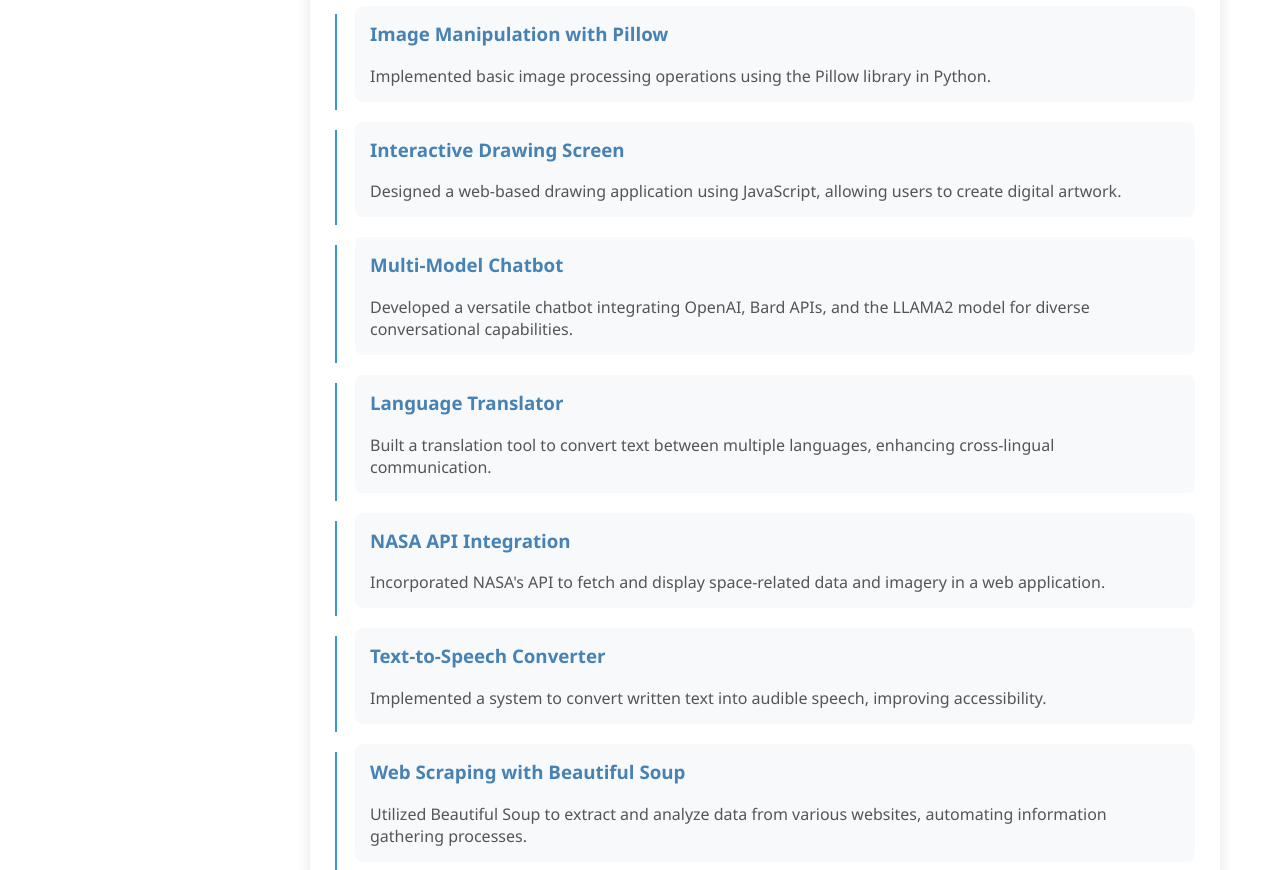
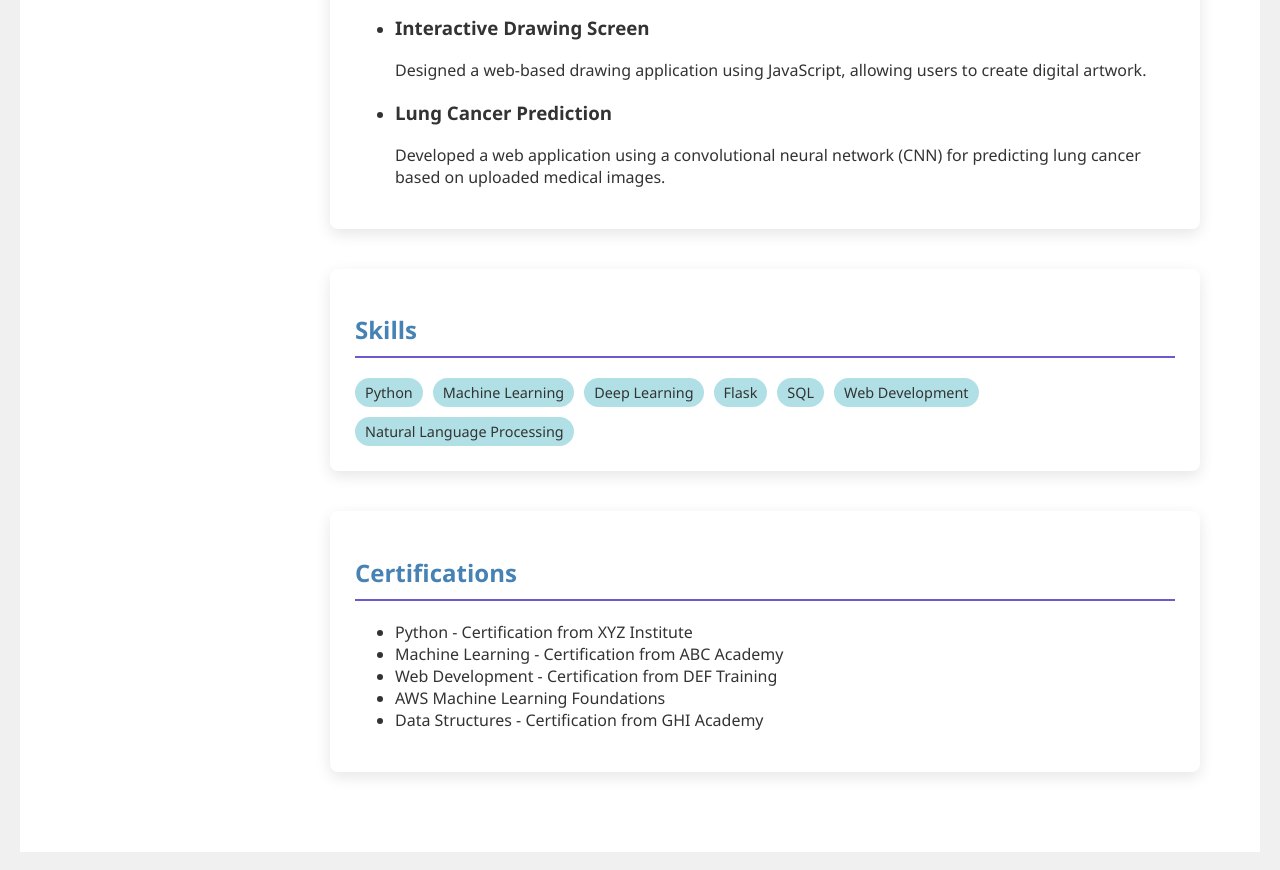
Before and after one commit to harish-AK/Portfolio, a plain HTML site: page index.html in a window 1280 px wide. Shown: the part 1695-2565 px from the top of the page. Drawn offline with Linux system fonts and the light colour scheme.

Commit message:
Update index.html

```diff
--- a/index.html
+++ b/index.html
@@ -12,17 +12,20 @@
         background-color: #f0f0f0;
         color: #333;
     }
+    .site-container {
+        padding: 20px;
+    }
     .container {
         display: flex;
         max-width: 100%;
-        margin: 0;
+        margin: 0 auto;
         background-color: #fff;
     }
     .sidebar {
         width: 250px;
         background-color: #0b0608;
         color: #fff;
-        padding: 30px;
+        padding: 20px;
         position: fixed;
         top: 0;
         bottom: 0;
@@ -31,9 +34,15 @@
     }
     .sidebar img {
         display: block;
-        margin: 0 auto 20px;
+        margin: 0 auto;
         border-radius: 50%;
         border: 3px solid #fff;
+    }
+    .sidebar h1 {
+        text-align: center;
+    }
+    .contact-info, .social-links {
+        text-align: center;
     }
     .content {
         flex: 1;
@@ -47,7 +56,7 @@
         padding: 15px 30px;
         position: fixed;
         top: 0;
-        left: 250px;
+        left: 280px;
         right: 0;
         height: 50px;
         z-index: 1000;
@@ -82,23 +91,6 @@
         padding-bottom: 10px;
         margin-bottom: 20px;
     }
-    .section ul {
-        list-style-type: none;
-        padding-left: 20px;
-    }
-    .section ul li {
-        margin-bottom: 15px;
-        position: relative;
-    }
-    .section ul li::before {
-        content: '';
-        position: absolute;
-        left: -20px;
-        top: 8px;
-        height: 100%;
-        width: 2px;
-        background-color: #3498db;
-    }
     .skills {
         display: flex;
         flex-wrap: wrap;
@@ -117,10 +109,6 @@
         color: #fff;
         transform: translateY(-2px);
     }
-    .contact-info {
-        font-size: 0.9em;
-        margin-bottom: 20px;
-    }
     .social-links a {
         color: #fff;
         text-decoration: none;
@@ -132,33 +120,16 @@
     .social-links a:hover {
         color: #B0E0E6;
     }
-    #projects ul li {
-        background-color: #f8f9fa;
-        padding: 15px;
-        margin-bottom: 20px;
-        transition: background-color 0.3s ease, transform 0.3s ease;
-        border-radius: 8px;
-    }
-    #projects ul li:hover {
-        background-color: #e8e8e8;
-        transform: translateX(5px);
-    }
-    #projects h3 {
-        color: #4682B4;
-        margin-top: 0;
-    }
-    #projects p {
-        margin-bottom: 0;
-        color: #555;
-    }
 </style>
 </head>
 <body>
+<div class="site-container">
     <div class="container">
         <div class="sidebar">
             <img src="profile.png" alt="Harish AK" width="150">
+            <h1>Harish AK</h1>
+
             <div class="contact-info">
-            <p>+91 9361107996</p>
                 <p>harishak1607@gmail.com</p>
                 <p>Chennai, India</p>
             </div>
@@ -169,7 +140,6 @@
             </div>
         </div>
         <header>
-        <h1 style="padding-left: 30px;">Harish AK</h1>
             <nav>
                 <a href="#about-me">About Me</a>
                 <a href="#education">Education</a>
@@ -243,49 +213,48 @@
                         <p>Designed a web-based drawing application using JavaScript, allowing users to create digital artwork.</p>
                     </li>
                     <li>
-                    <h3>Multi-Model Chatbot</h3>
-                    <p>Developed a versatile chatbot integrating OpenAI, Bard APIs, and the LLAMA2 model for diverse conversational capabilities.</p>
-                </li>
-                <li>
-                    <h3>Language Translator</h3>
-                    <p>Built a translation tool to convert text between multiple languages, enhancing cross-lingual communication.</p>
-                </li>
-                <li>
-                    <h3>NASA API Integration</h3>
-                    <p>Incorporated NASA's API to fetch and display space-related data and imagery in a web application.</p>
-                </li>
-                <li>
-                    <h3>Text-to-Speech Converter</h3>
-                    <p>Implemented a system to convert written text into audible speech, improving accessibility.</p>
-                </li>
-                <li>
-                    <h3>Web Scraping with Beautiful Soup</h3>
-                    <p>Utilized Beautiful Soup to extract and analyze data from various websites, automating information gathering processes.</p>
+                        <h3>Lung Cancer Prediction</h3>
+                        <p>Developed a web application using a convolutional neural network (CNN) for predicting lung cancer based on uploaded medical images.</p>
                     </li>
                 </ul>
             </section>
             <section class="section" id="skills">
                 <h2>Skills</h2>
                 <div class="skills">
-                <span class="skill">Python</span>
-                <span class="skill">Machine Learning</span>
-                <span class="skill">SQL</span>
-                <span class="skill">Flask</span>
-                <span class="skill">Web development</span>
-                <span class="skill">Github</span>
-                <span class="skill">Data structures</span>
+                    <div class="skill">Python</div>
+                    <div class="skill">Machine Learning</div>
+                    <div class="skill">Deep Learning</div>
+                    <div class="skill">Flask</div>
+                    <div class="skill">SQL</div>
+                    <div class="skill">Web Development</div>
+                    <div class="skill">Natural Language Processing</div>
                 </div>
             </section>
             <section class="section" id="certifications">
                 <h2>Certifications</h2>
                 <ul>
-                <li>50 days of coding badge - Leetcode (May 2024)</li>
-                <li>Python gold badge - Hackerrank (Sep 2023)</li>
-                <li>Java script for beginners - Simplilearn (Feb 2023)</li>
-                <li>Data science certification from IIT Kharagpur and upskillz (Nov 2022)</li>
+                    <li>Python - Certification from XYZ Institute</li>
+                    <li>Machine Learning - Certification from ABC Academy</li>
+                    <li>Web Development - Certification from DEF Training</li>
+                    <li>AWS Machine Learning Foundations</li>
+                    <li>Data Structures - Certification from GHI Academy</li>
                 </ul>
             </section>
         </div>
     </div>
+</div>
+
+<script>
+    document.querySelectorAll('nav a').forEach(anchor => {
+        anchor.addEventListener('click', function(e) {
+            e.preventDefault();
+            const target = document.querySelector(this.getAttribute('href'));
+            window.scrollTo({
+                top: target.offsetTop - 50, // Adjusts for the fixed header height
+                behavior: 'smooth'
+            });
+        });
+    });
+</script>
 </body>
 </html>
```
Lines whose indentation alone changed are shown as unchanged.
